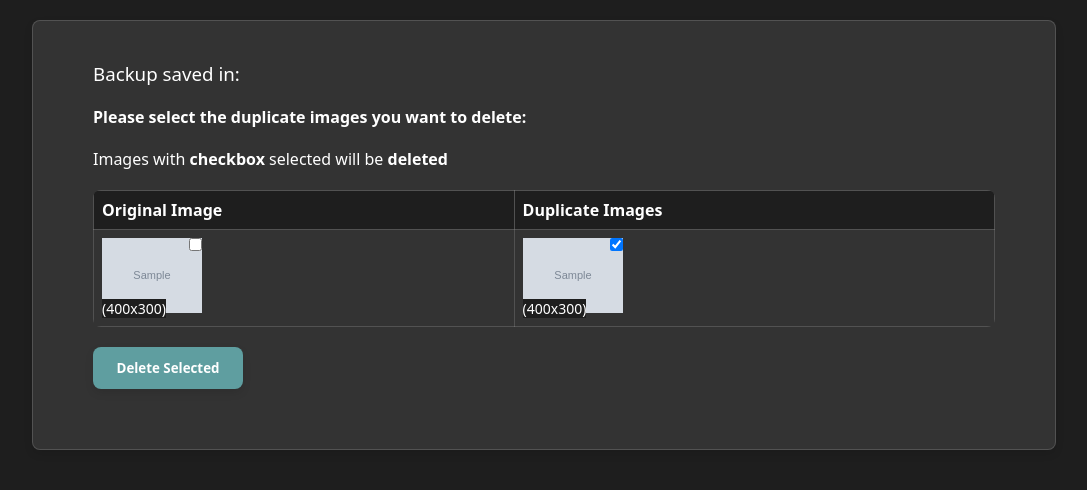
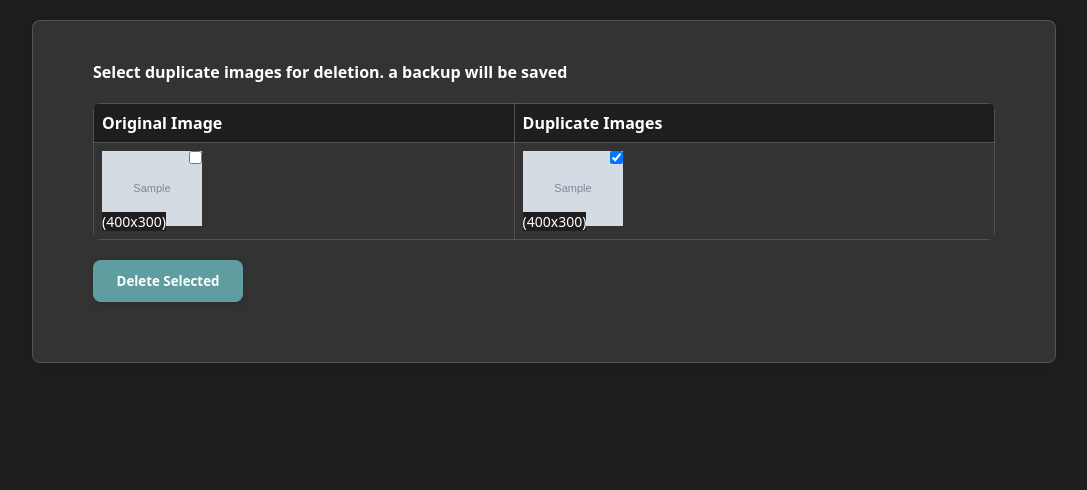
Before and after one commit to daxcay/ImageDuplicateFinder, a Flask app: template templates/result.html in a window 1280 px wide. Shown: the top 490 px of the page, without its empty margins (96-1183 px from the left). Run offline with Flask 3, Linux system fonts and the light colour scheme; the template is opened without the code that fills it: most values are stand-ins (such as "Sample title", 1, 10 or a date in 2020); grey boxes marked "Sample" are stand-in pictures; data that the repository does not hold is empty.

Commit message:
Update result.html

```diff
--- a/templates/result.html
+++ b/templates/result.html
@@ -10,9 +10,7 @@
 
 <body>
     <form id="deleteForm" action="/delete_duplicates" method="post" enctype="multipart/form-data">
-        <h3>Backup saved in: <span id="backup_path"></span></h3>
-        <h4>Please select the duplicate images you want to delete:</h4>
-        <p>Images with <b>checkbox</b> selected will be <b>deleted</b></p>
+        <h4>Select duplicate images for deletion. a backup will be saved</h4>
         <div class="block">
             <input type="hidden" id="images_folder" name="images_folder" value="{{ images_folder }}">
             <table>
```
